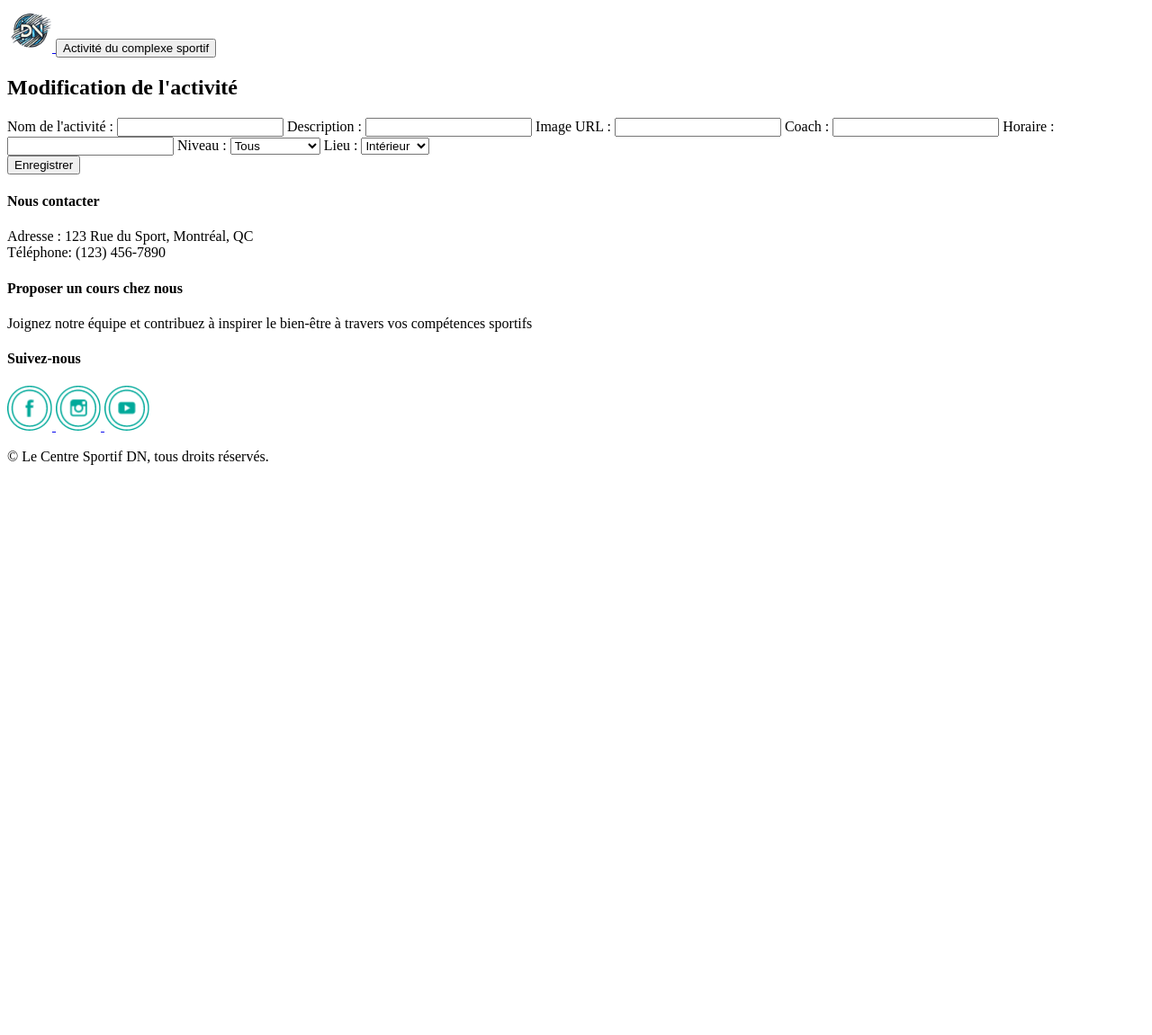
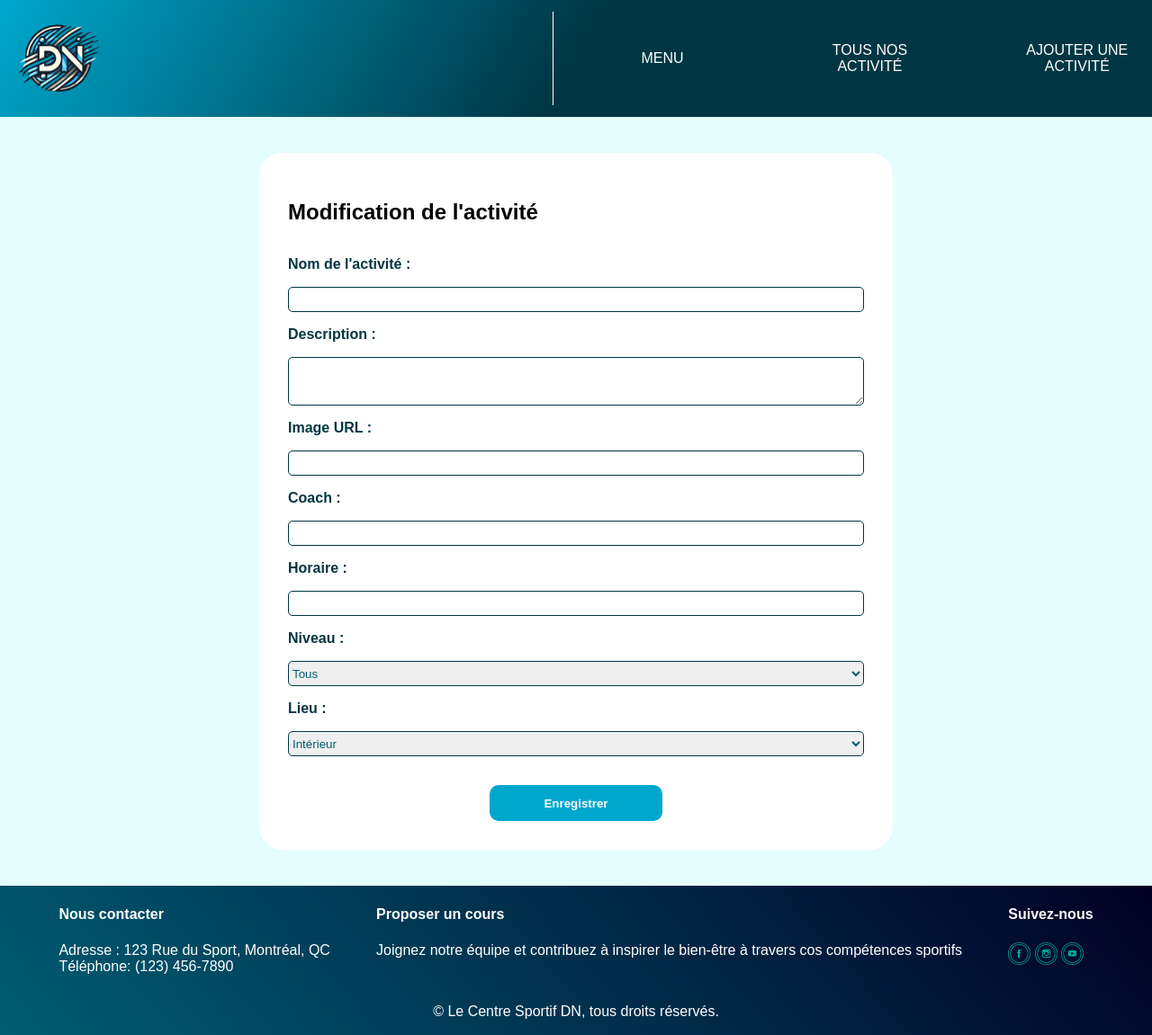
Before and after one commit to benanass04/Gr3-BENSALAH-ANASS-MOUHOUBI-AMINE, a PHP site: page /modifOuAjout.html in a window 1280 px wide. Shown: the whole page at 90% size. Before the commit the page ends 517 px from the top, so only its background shows below. Run offline with PHP 8.4, Linux system fonts and the light colour scheme.

Commit message:
iteration 2 done

```diff
--- a/modifOuAjout.html
+++ b/modifOuAjout.html
@@ -9,30 +9,49 @@
     <body>
 
         <!-- ========== HEADER ============== -->
-        <header>
+        <header class="header">
 
+            <div class="div-logo">
                 <a href="index.html">
-                <img src="./resources/images/logo.png" width="50" height="50">
+                    <img class="logo" src="./resources/images/logo.png">
                 </a>
+            </div>
 
-            <a href = "liste.html">
-                <button>Activité du complexe sportif</button>
+
+            <nav>
+                <div>
+                    <a href="index.html">
+                        <p>MENU</p>
                     </a>
+                </div>
+
+                <div>
+                    <a href="liste.html">
+                        <p>TOUS NOS ACTIVITÉ</p>
+                    </a>
+                </div>
+
+                <div>
+                    <a href = "modifOuAjout.html">
+                        <p>AJOUTER UNE ACTIVITÉ</p>
+                    </a>
+                </div>
+            </nav>
 
         </header>
         <!-- ========== /HEADER ============== -->
 
         <!-- ========== MAIN ============== -->
-        <main>
+        <main class="main">
 
-            <div>
+            <div class="container">
                 <h2>Modification de l'activité</h2>
-                <form>
+                <form class="formulaire">
                     <label>Nom de l'activité :</label>
                     <input type="text">
 
                     <label>Description :</label>
-                    <input type="text">
+                    <textarea type="text"></textarea>
 
                     <label>Image URL :</label>
                     <input type="text">
@@ -65,10 +84,14 @@
         <!-- ========== /MAIN ============== -->
 
         <!-- ========== FOOTER ============== -->
-        <footer>
+        <footer class="footer">
 
             <div>
-                <h4>Nous contacter</h4>
+
+                <div>
+                    <h4>
+                        Nous contacter
+                    </h4>
                     <p>
                         Adresse : 123 Rue du Sport, Montréal, QC <br>
                         Téléphone: (123) 456-7890
@@ -76,26 +99,26 @@
                 </div>
 
                 <div>
-                <h4>Proposer un cours chez nous</h4>
+                    <h4>Proposer un cours</h4>
                     <p>
-                    Joignez notre équipe et contribuez à inspirer le bien-être à travers vos compétences sportifs
+                        Joignez notre équipe et contribuez à inspirer le bien-être à travers cos compétences sportifs
                     </p>
                 </div>
 
                 <div>
                     <h4>Suivez-nous</h4>
-
                     <a target = "_blank" href = "https://www.facebook.com/search/top?q=kendrick%20lamar">
-                    <img src="./resources/images/facebook.png" width="50" height="50">
+                        <img class="lien-footer" src="./resources/images/facebook.png" >
                     </a>
 
                     <a target = "_blank" href = "https://www.instagram.com/champagnepapi/">
-                    <img src="./resources/images/instagram.png" width="50" height="50">
+                       <img class="lien-footer" src="./resources/images/instagram.png">
                     </a>
 
                     <a target = "_blank" href = "https://www.youtube.com/watch?v=dQw4w9WgXcQ&ab_channel=RickAstley ">
-                    <img src="./resources/images/youtube.png" width="50" height="50">
+                        <img class="lien-footer" src="./resources/images/youtube.png">
                     </a>
+                </div>
 
             </div>
 
--- a/resources/css/modifOuAjout.css
+++ b/resources/css/modifOuAjout.css
@@ -0,0 +1,191 @@
+/* Forme du site */
+*{
+    font-family: sans-serif;
+}
+
+a{
+    text-decoration: none;
+}
+
+body{
+    margin:0;
+}
+
+button:hover{
+    cursor: pointer;
+}
+
+.container{
+    display: grid;
+    width: 100vw;
+    grid-area:
+        "header"
+        "main"
+        "footer"
+}
+
+/* Logo */
+.logo{
+    grid-area: logo;
+    width: 100px;
+    height: 100px;
+    border-radius: 50px;
+    justify-self: left;
+    transition: 1s ease-in-out;
+}
+
+.logo:hover{
+    background-color: rgba(0, 0, 0, 0.5);
+    transform: rotate(1turn);
+}
+
+/* Header */
+.header{
+    grid-area: header;
+    background: linear-gradient(120deg, rgb(0,167,205) 0%, rgb(0,54,67) 50%);
+    padding: 1%;
+
+    display: grid;
+    grid-template-columns: 1fr 1fr;
+    grid-template-areas: "logo   nav";
+    align-items: center;
+    column-gap: 50px;
+}
+
+.div-logo{
+    border-right: 1px solid white;
+}
+
+.header nav{
+    grid-area: nav;
+    display: flex;
+    justify-content: right;
+    align-items: center;
+    column-gap: 7vw;
+}
+
+.header p{
+    color: white;
+    text-align: center;
+    align-content: center;
+    padding-left: 1vw;
+    padding-right: 1vw;
+    height: 4rem;
+    width: 9vw;
+    border-radius: 10px;
+    transition: 0.25s ease-in-out;
+}
+
+.header p:hover{
+    background-color: rgba(0, 0, 0, 0.5);
+    transform: translate(0, -0.1rem);
+}
+
+/* Main */
+.main{
+    grid-area: main;
+    background-color: rgb(228, 253, 253)  ;
+    padding: 2.5rem;
+}
+
+/* Footer */
+.footer{
+    grid-area: footer;
+    background: linear-gradient(228deg, rgb(2,0,36) 0%, rgb(0,93,115) 100%);
+    color: white;
+    padding: 0.1rem;
+}
+
+.footer > div{
+    display: flex;
+    justify-content: space-between;
+    margin-left: 5%;
+    margin-right: 5%;
+}
+
+.footer > p{
+    text-align: center;
+}
+
+.lien-footer{
+    height: 25px;
+    width: 25px;
+}
+
+/* ===== Ce qui se trouve dans le main ===== */
+
+.container{
+    background-color: white;
+    border-radius: 25px;
+    padding: 2rem;
+    width: 50vw;
+    justify-self: center;
+
+    display: flex;
+    flex-direction: column;
+    row-gap: 1rem;
+}
+
+.containter h2{
+    margin-top: 0px;
+    text-align: center;
+}
+
+.formulaire{
+    display: flex;
+    flex-direction: column;
+    row-gap: 1rem;
+    color: rgb(0,54,67);
+    font-weight: bold;
+}
+
+.formulaire input{
+    border: 1px solid rgb(0,54,67);
+    color: rgb(0,93,115);
+    border-radius: 5px;
+    height: 1.5rem;
+}
+
+.formulaire input:focus{
+    border: none;
+    outline: 2px solid rgb(0,167,205);
+    color: rgb(0,167,205);
+}
+
+.formulaire textarea{
+    border: 1px solid rgb(0,54,67);
+    color: rgb(0,93,115);
+    border-radius: 5px;
+    height: 3rem;
+    max-width: 100%;
+}
+
+.formulaire textarea:focus{
+    border: none;
+    outline: 2px solid rgb(0,167,205);
+}
+
+.formulaire select{
+    border: 1px solid rgb(0,54,67);
+    border-radius: 5px;
+    height: 1.75rem;
+    color: rgb(0,93,115);
+}
+
+.formulaire select:focus{
+    border: none;
+    outline: 2px solid rgb(0,167,205);
+}
+
+.main div button{
+    margin-top: 1rem;
+    align-self: center;
+    height: 2.5rem;
+    width: 30%;
+    border: none;
+    background-color: rgb(0,167,205);
+    color: white;
+    border-radius: 10px;
+    font-weight: bold;
+    transition: 0.25s ease-in-out;
+}
```
Also changed, not shown: index.html (+21 -6 lines), liste.html (+50 -31 lines), resources/css/index.css (+91 -20 lines), resources/css/liste.css (+65 -1 lines), resources/images/exterieur.png, resources/images/interieur.png. Lines whose indentation alone changed are shown as unchanged.
